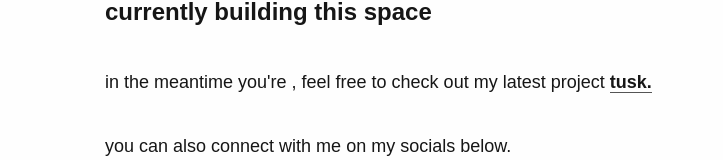
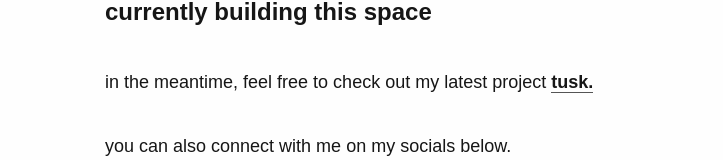
Before and after one commit to gregogun/portfolio-v3, a Next.js app: page / in a window 1280 px wide. Shown: the part 182-342 px from the top of the page, without its empty margins (279-1002 px from the left). Built offline with nearby package versions, Linux system fonts and the light colour scheme.

Commit message:
fix: typo and project link fix

```diff
--- a/pages/index.tsx
+++ b/pages/index.tsx
@@ -3,7 +3,6 @@ import { text } from 'styles/text';
 import { styled } from 'stitches.config';
 import { link } from '@/styles/link';
 import Container from '@/components/container';
-import NextLink from 'next/link';
 import Socials from '@/components/socials';
 
 const Hero = styled('div', {
@@ -48,12 +47,10 @@ export default function Home() {
             },
           })}
         >
-          in the meantime {" you're "}, feel free to check out my latest project{' '}
-          <NextLink href="/projects" passHref>
-            <a className={link()} href="https://tuskk.vercel.app/">
-              {`tusk.`}
-            </a>
-          </NextLink>
+          in the meantime, feel free to check out my latest project{' '}
+          <a className={link()} href="https://tuskk.vercel.app/">
+            {`tusk.`}
+          </a>
         </p>
         <p
           className={text({
```
